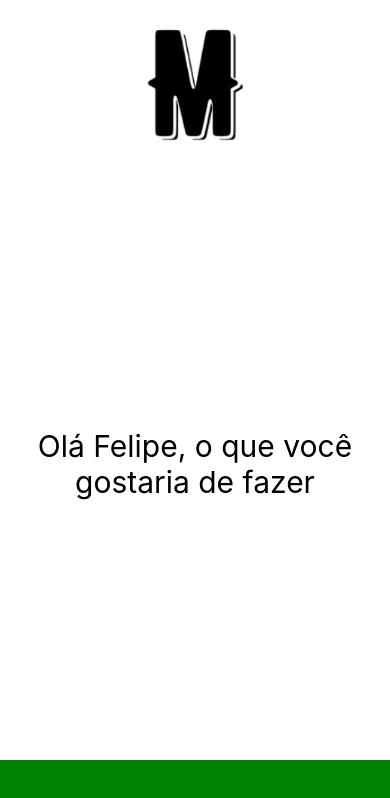
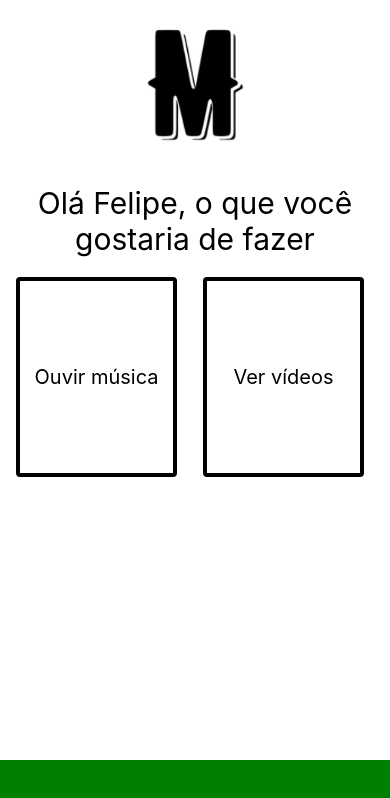
Before and after one commit to Equipe02-Unicamp/MaxStream, a React Native app: screen / in a window 390 px wide. Shown: the top 798 px of the page. Built offline with nearby package versions, Linux system fonts and the light colour scheme.

Commit message:
Search selection with basic styles

```diff
--- a/src/SearchSelection/index.js
+++ b/src/SearchSelection/index.js
@@ -9,8 +9,17 @@ export default function SearchSelection() {
       <Text style={styles.label}>
         Olá Felipe, o que você gostaria de fazer
       </Text>
-      <View>
-
+      <View style={styles.chooseBoxContainer}>
+        <View style={styles.chooseBox}>
+          <Text style={styles.chooseLabel}>
+            Ouvir música
+          </Text>
+        </View>
+        <View style={styles.chooseBox}>
+          <Text style={styles.chooseLabel}>
+            Ver vídeos
+          </Text>
+        </View>
       </View>
     </View>
   );
--- a/src/SearchSelection/styles.js
+++ b/src/SearchSelection/styles.js
@@ -2,16 +2,33 @@ import { StyleSheet } from 'react-native';
 
 export default StyleSheet.create({
   container: {
-      flex: 1,
-      flexDirection: 'column',
-      alignItems: 'center',
-      justifyContent: 'center'
+    flex: 1,
+    flexDirection: 'column',
+    alignItems: 'center',
+    padding: 16
   },
   label: {
     fontSize: 30,
     textAlign: 'center'
   },
+  chooseBoxContainer: {
+    flex: 0.2,
+    flexDirection: 'row',
+    marginTop: 20,
+    width: '100%',
+    justifyContent: 'space-between'
+  },
   chooseBox: {
+    width: '45%',
+    height: 200,
+    borderColor: 'black',
+    borderWidth: 4,
     borderRadius: 4,
+    marginRight: 10,
+    alignItems: 'center',
+    justifyContent: 'center'
+  },
+  chooseLabel: {
+    fontSize: 20
   }
 });
```
